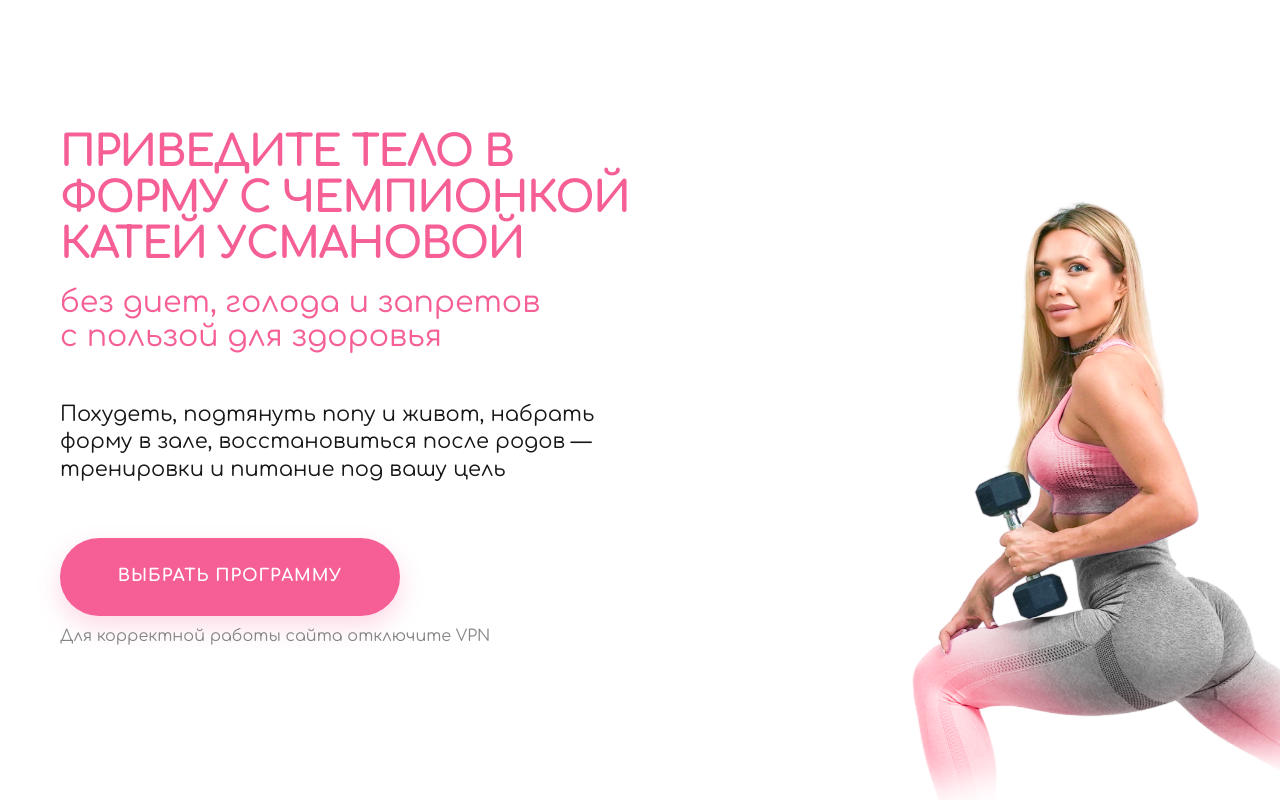
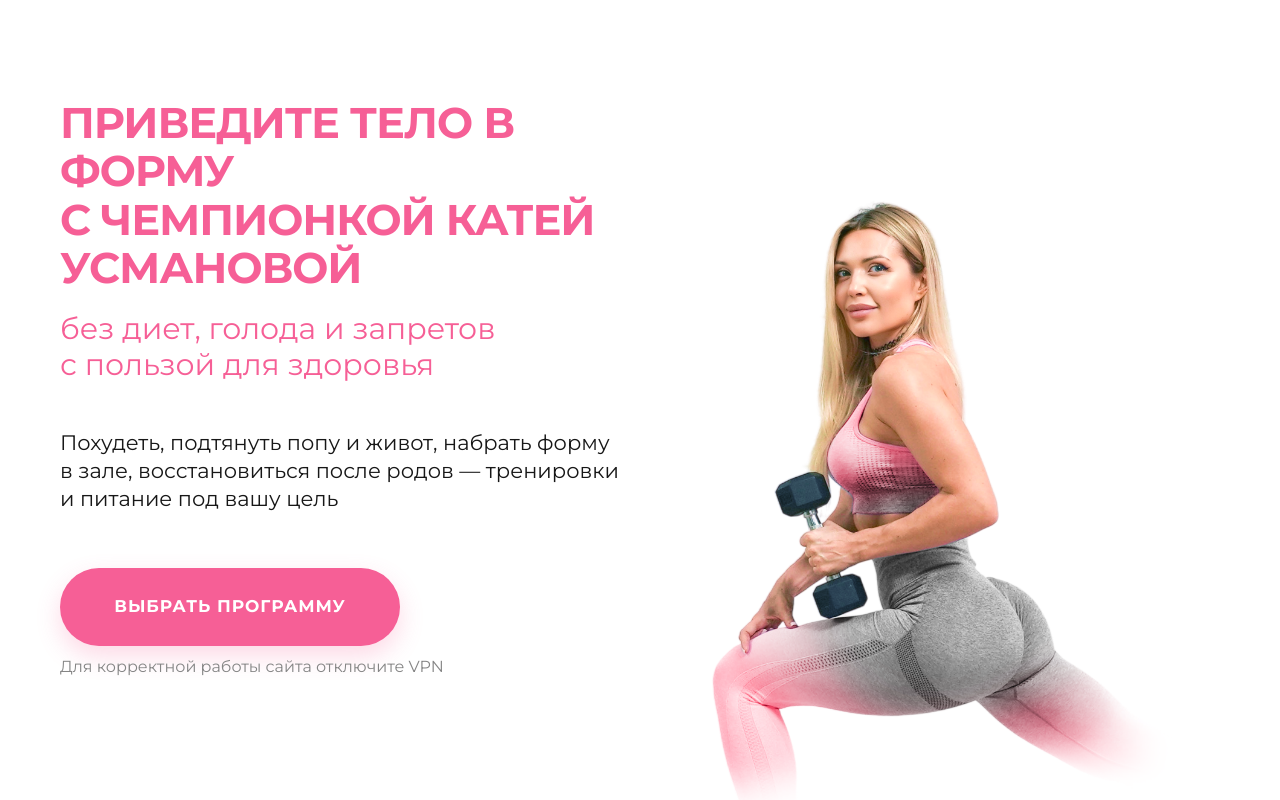
Before and after one commit to juliavibecoding-ai/usmanova-fit-test, a website: page index.html in a window 1280 px wide. Shown: the top 800 px of the page. Drawn offline with Linux system fonts and the light colour scheme.

Commit message:
fix: align hero font and image

```diff
--- a/index.html
+++ b/index.html
@@ -11,10 +11,10 @@
     <link rel="preconnect" href="https://fonts.googleapis.com">
     <link rel="preconnect" href="https://fonts.gstatic.com" crossorigin>
     <link
-      href="https://fonts.googleapis.com/css2?family=Comfortaa:wght@300;400;500;600;700&display=swap"
+      href="https://fonts.googleapis.com/css2?family=Comfortaa:wght@300;400;500;600;700&family=Montserrat:wght@400;500;600;700;800&display=swap"
       rel="stylesheet"
     >
-    <link rel="stylesheet" href="styles.css?v=hero-original-0622">
+    <link rel="stylesheet" href="styles.css?v=hero-font-photo-0622">
   </head>
   <body>
     <main>
@@ -22,7 +22,7 @@
         <div class="hero__inner">
           <div class="hero__copy">
             <h1 id="hero-title">
-              Приведите тело в форму с чемпионкой Катей Усмановой
+              Приведите тело в форму<br>с чемпионкой Катей<br>Усмановой
             </h1>
             <p class="hero__subtitle">
               без диет, голода и запретов<br>с пользой для здоровья
@@ -173,6 +173,6 @@
       </form>
     </dialog>
 
-    <script type="module" src="js/app.js?v=hero-original-0622"></script>
+    <script type="module" src="js/app.js?v=hero-font-photo-0622"></script>
   </body>
 </html>
--- a/styles.css
+++ b/styles.css
@@ -107,7 +107,7 @@ input:focus-visible {
 .hero__inner {
   position: relative;
   display: grid;
-  width: min(1640px, calc(100% - 260px));
+  width: min(1600px, calc(100% - 420px));
   min-height: 100svh;
   margin-inline: auto;
   grid-template-columns: 54% 46%;
@@ -123,37 +123,44 @@ input:focus-visible {
   max-width: 800px;
   margin-bottom: 18px;
   color: var(--pink);
-  font-size: clamp(36px, 3vw, 58px);
+  font-family: "Montserrat", Arial, sans-serif;
+  font-size: clamp(34px, 2.75vw, 54px);
   font-weight: 700;
-  letter-spacing: -0.035em;
-  line-height: 1.08;
+  letter-spacing: -0.025em;
+  line-height: 1.13;
   text-transform: uppercase;
 }
 
 .hero__subtitle {
-  margin-bottom: 128px;
+  margin-bottom: 112px;
   color: var(--pink);
-  font-size: clamp(24px, 2vw, 40px);
-  line-height: 1.15;
+  font-family: "Montserrat", Arial, sans-serif;
+  font-size: clamp(22px, 1.9vw, 36px);
+  font-weight: 400;
+  line-height: 1.2;
 }
 
 .hero__text {
   max-width: 760px;
   margin-bottom: 80px;
-  font-size: clamp(18px, 1.42vw, 28px);
-  line-height: 1.32;
+  font-family: "Montserrat", Arial, sans-serif;
+  font-size: clamp(17px, 1.25vw, 24px);
+  font-weight: 400;
+  line-height: 1.35;
 }
 
 .button--hero {
   min-width: 510px;
   min-height: 112px;
-  font-size: 26px;
+  font-family: "Montserrat", Arial, sans-serif;
+  font-size: 24px;
 }
 
 .hero__note {
   margin: 10px 0 0;
   color: #858585;
-  font-size: 24px;
+  font-family: "Montserrat", Arial, sans-serif;
+  font-size: 22px;
 }
 
 .hero__visual {
@@ -164,15 +171,15 @@ input:focus-visible {
 
 .hero__visual img {
   position: absolute;
-  right: -230px;
+  right: -30px;
   bottom: -36px;
-  width: clamp(680px, 41vw, 840px);
+  width: clamp(600px, 32vw, 700px);
   max-width: none;
 }
 
 @media (min-width: 1600px) {
   .hero__visual img {
-    transform: translateY(-170px);
+    transform: translateY(-315px);
   }
 }
 
```
